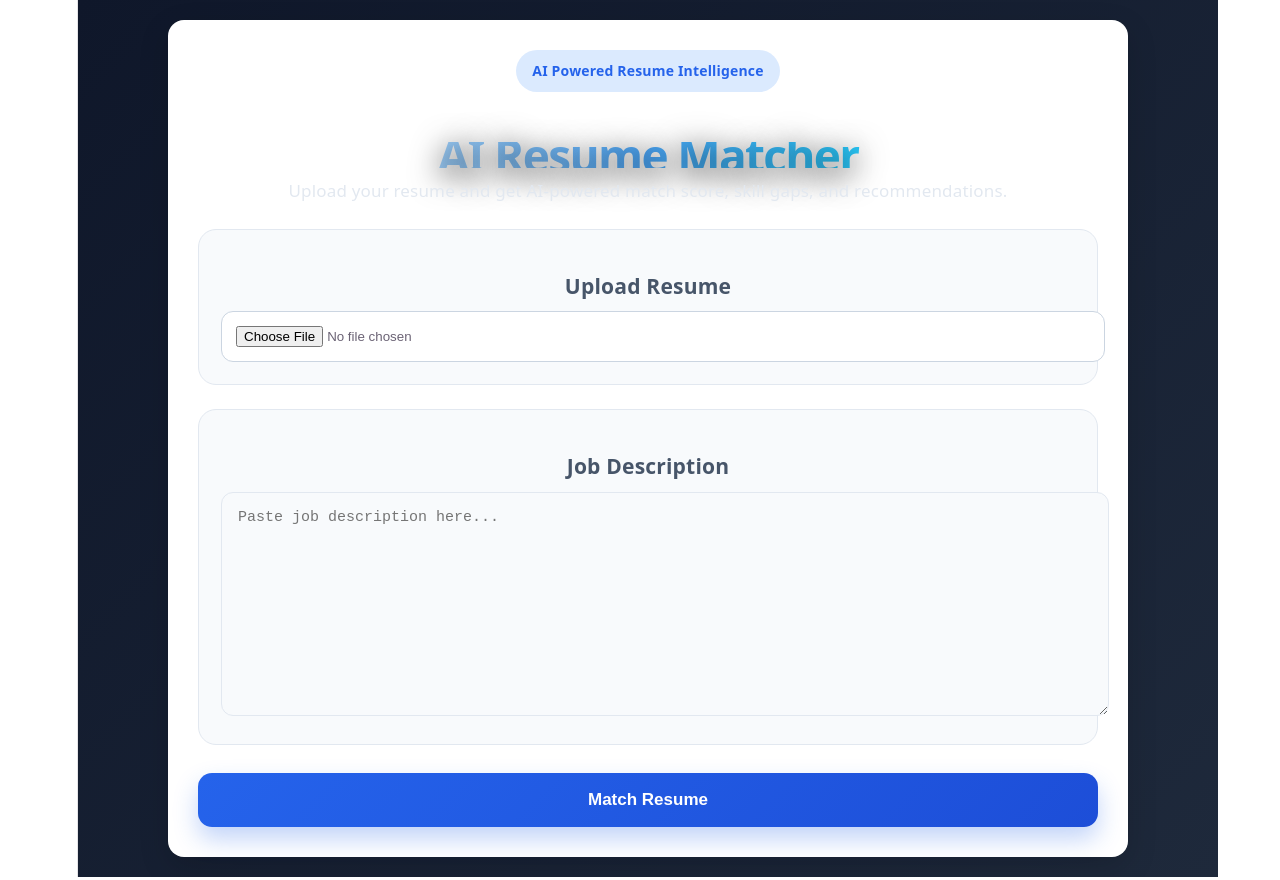
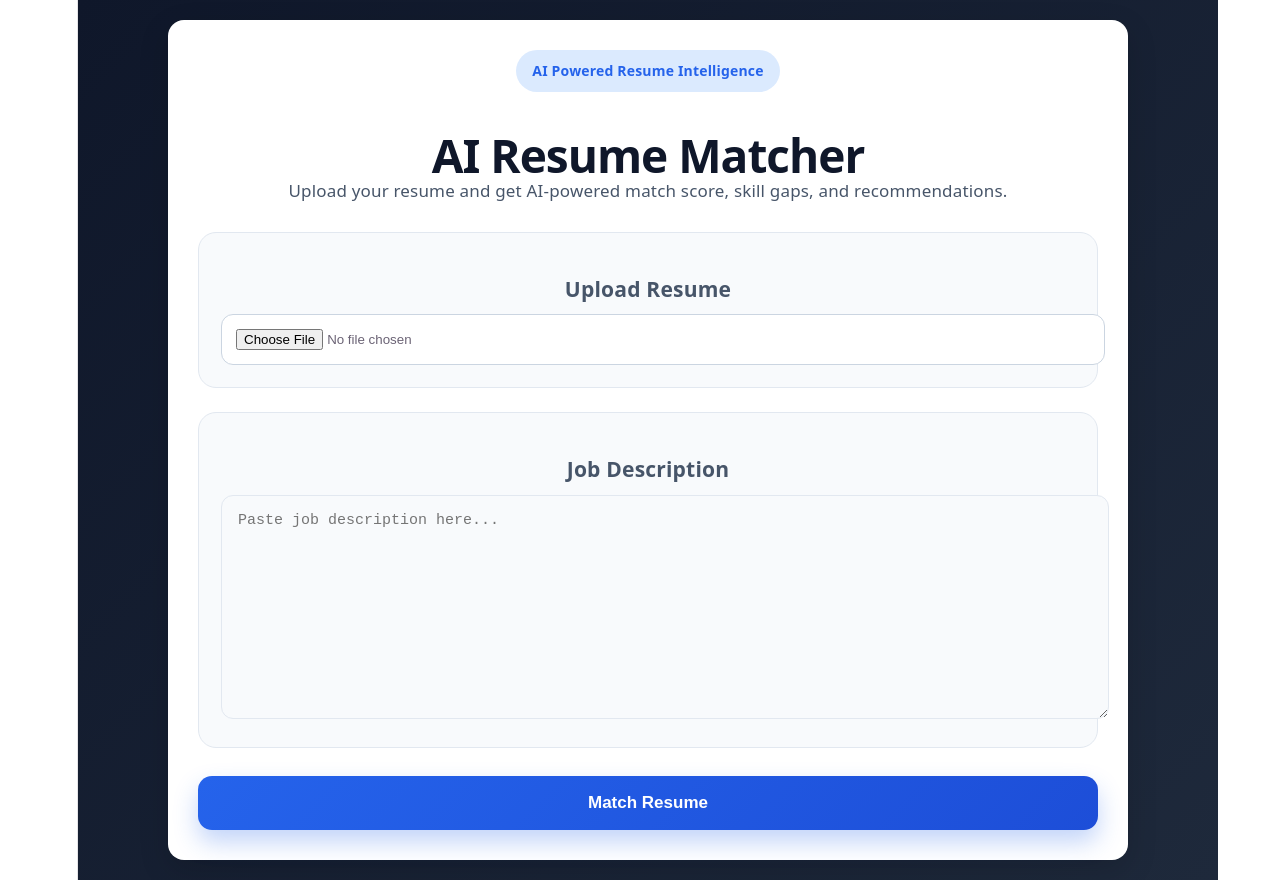
Before and after one commit to shivani2127/ai-resume-job-matcher, a React app in the folder frontend/: page / in a window 1280 px wide. Built offline with nearby package versions, Linux system fonts and the light colour scheme; the HTML template or start-up script is replaced by a standard one.

Commit message:
remove gradient heading and fix subtitle

```diff
--- a/frontend/src/App.jsx
+++ b/frontend/src/App.jsx
@@ -55,25 +55,11 @@
       <div style={styles.card}>
         <div style={styles.badge}>AI Powered Resume Intelligence</div>
 
-        <h1 style={{
-               fontSize: "46px",
-               fontWeight: "900",
-               textAlign: "center",
-               marginBottom: "10px",
-               background: "linear-gradient(90deg, #ffffff, #4facfe, #00f2fe)",
-                WebkitBackgroundClip: "text",
-               WebkitTextFillColor: "transparent",
-               textShadow: "0 5px 30px rgba(0,0,0,0.7)"
-}}>
+        <h1 style={styles.heading}>
   AI Resume Matcher
 </h1>
-        <p style={{
-           color: "#e2e8f0",
-          fontSize: "17px",
-            textAlign: "center",
-          fontWeight: "500",
-          marginBottom: "25px"
-}}>
+
+<p style={styles.subtitle}>
   Upload your resume and get AI-powered match score, skill gaps, and recommendations.
 </p>
 
@@ -177,7 +163,9 @@
     fontWeight: "900",
     textAlign: "center",
     marginBottom: "10px",
-    color: "#0f172a"   // dark navy (best)
+    color: "#0f172a",
+    letterSpacing: "-1px",
+    textShadow: "none",
   },
   page: {
     minHeight: "100vh",
@@ -223,7 +211,7 @@
     fontSize: "17px",
     textAlign: "center",
     fontWeight: "500",
-    marginBottom: "25px"
+    marginBottom: "28px",
   },
   grid: {
     display: "grid",
```
